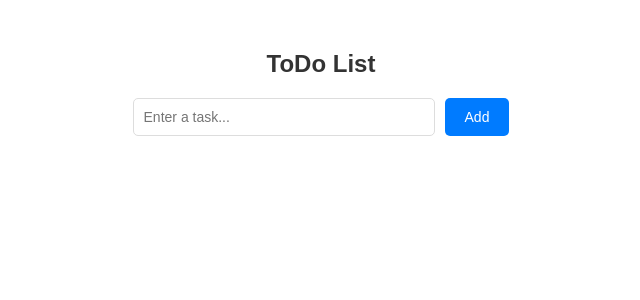
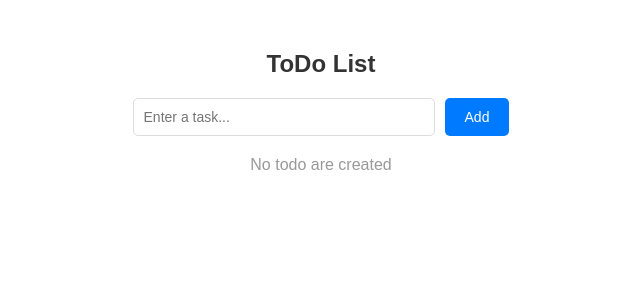
Before and after one commit to dineshravajani/react-din-app, a React (Create React App) app: page / in a window 1280 px wide. Shown: the top 300 px of the page, without its empty margins (319-959 px from the left). Built offline with nearby package versions, Linux system fonts and the light colour scheme.

Commit message:
Displaying message for no todo

```diff
--- a/src/ToDoList.js
+++ b/src/ToDoList.js
@@ -73,7 +73,10 @@ function TodoList() {
           Add
         </button>
       </div>
+      	{todos.length == 0 ? (<p className="no-todo-message">No todo are created</p>) :
+	  		(
 				<ul className="todo-list">
+
 				{todos.map((todo, index) => (
 					<li key={index} className="todo-item">
 					{editingIndex === index ? (
@@ -109,6 +112,8 @@ function TodoList() {
 					</li>
 				))}
 			</ul>
+		)}
+
     </div>
   );
 }
--- a/src/TodoList.css
+++ b/src/TodoList.css
@@ -109,3 +109,9 @@
     border: 1px solid #ddd;
     border-radius: 5px;
   }
+  .no-todo-message {
+    color: #999;
+    font-size: 16px;
+    margin-top: 20px;
+    text-align: center;
+  }
```
Lines whose indentation alone changed are shown as unchanged.
